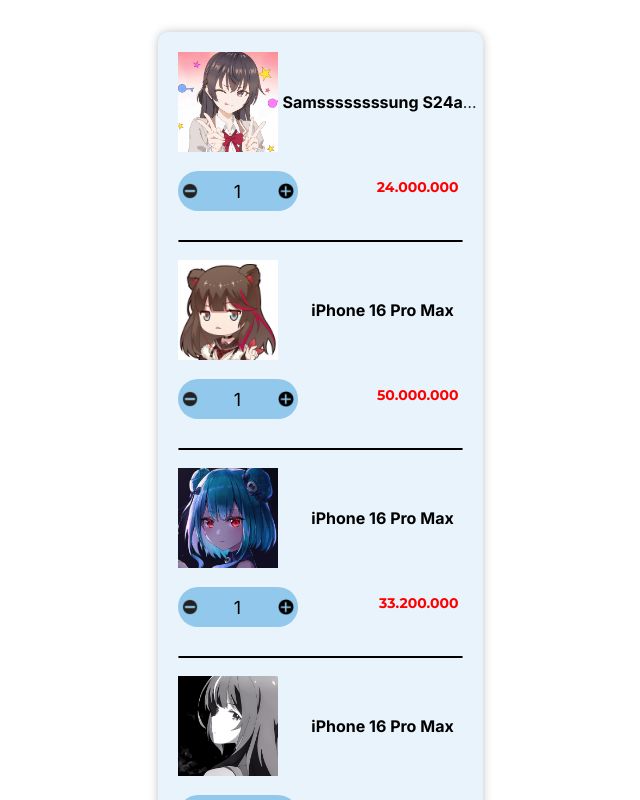
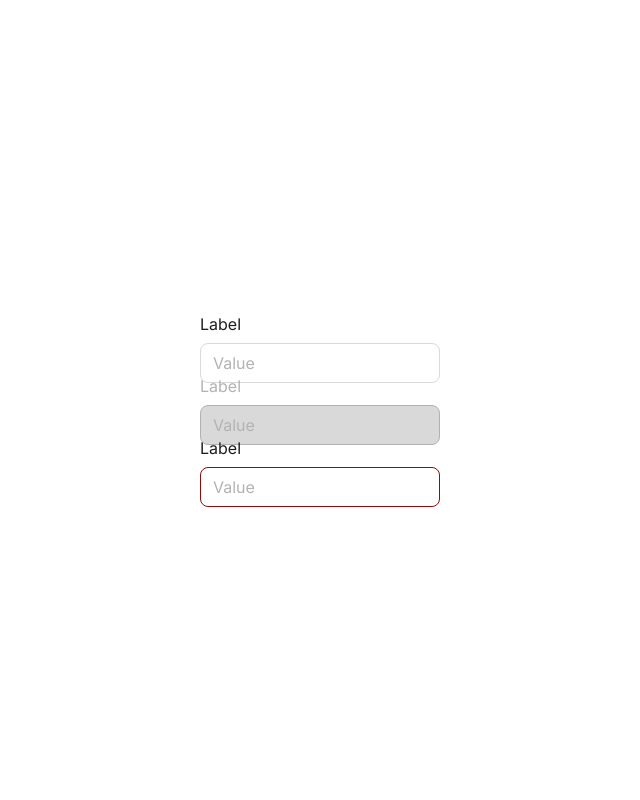
Before and after one commit to HCMUT-Tesell/Tesell, a React (Vite) app in the folder frontend/: page / in a window 1280 px wide. Shown: the top 800 px of the page, without its empty margins (320-960 px from the left). Built offline with nearby package versions, Linux system fonts and the light colour scheme.

Commit message:
feat: add file InputField.jsx into src/components to perform Input Field Component, file App.jsx some code lines for testing of Input Field.

```diff
--- a/frontend/src/App.jsx
+++ b/frontend/src/App.jsx
@@ -4,6 +4,7 @@
 import Catalog from './components/Catalog';
 import CartItem from './components/CartItem';
 import Cart from './components/Cart'
+import InputField from './components/InputField';
 
 function App() {
   const handleClick = () => {
@@ -12,9 +13,12 @@
 
   return (
     <div>
+      <InputField state=''/>
+      <InputField state='disabled'/>
+      <InputField state='required'/>
       {/* <Catalog/> */}
       {/* <CartItem/> */}
-      <Cart/>
+      {/* <Cart/> */}
       {/* <Button label={'Click me!'} onClick={handleClick} icon_left={Sign_out()} icon_right={Sign_out()}></Button> */}
     </div>
   )
--- /dev/null
+++ b/frontend/src/components/InputField.jsx
@@ -0,0 +1,20 @@
+const InputField = (props) => {
+    const isDisabled = (props.state === 'disabled');
+    const isRequired = (props.state === 'required');
+  return (
+    <div className="flex flex-col w-[180px] h-[50px] gap-1.5 md:gap-2 md:w-[240px] md:h-70px]       my-3">
+      <span className={`${isDisabled ? `text-[#B3B3B3]` : `text-[#1E1E1E]`} flex font-light md:font-normal text-[#1E1E1E] text-[14px] md:text-[16px] leading-4 md:leading-[22.4px]`}>Label</span>
+      <input type="text" required={isRequired} disabled={isDisabled} className="px-2 py-3 md:px-3 md:py-4 w-full h-5 md:h-10 bg-white
+      border-[0.5px] md:border-[1px] border-solid border-[#D9D9D9] rounded-[3px] md:rounded-[8px]
+      font-light md:font-normal text-[14px] md:text-[16px] leading-4 md:leading-[16px] self-stretch text-[#1E1E1E]
+      placeholder:text-[#B3B3B3]
+      disabled:text-[#B3B3B3]  disabled:bg-[#D9D9D9] disabled:border-[#B2B2B2]
+      required:border-[#900B09] required:focus:border-[#900B09] required:focus:ring-[#900B09]
+
+      focus:outline-none  focus:ring-1 focus:ring-sky-400 focus:border-sky-400
+      " placeholder="Value" />
+    </div>
+  )
+}
+
+export default InputField
```
